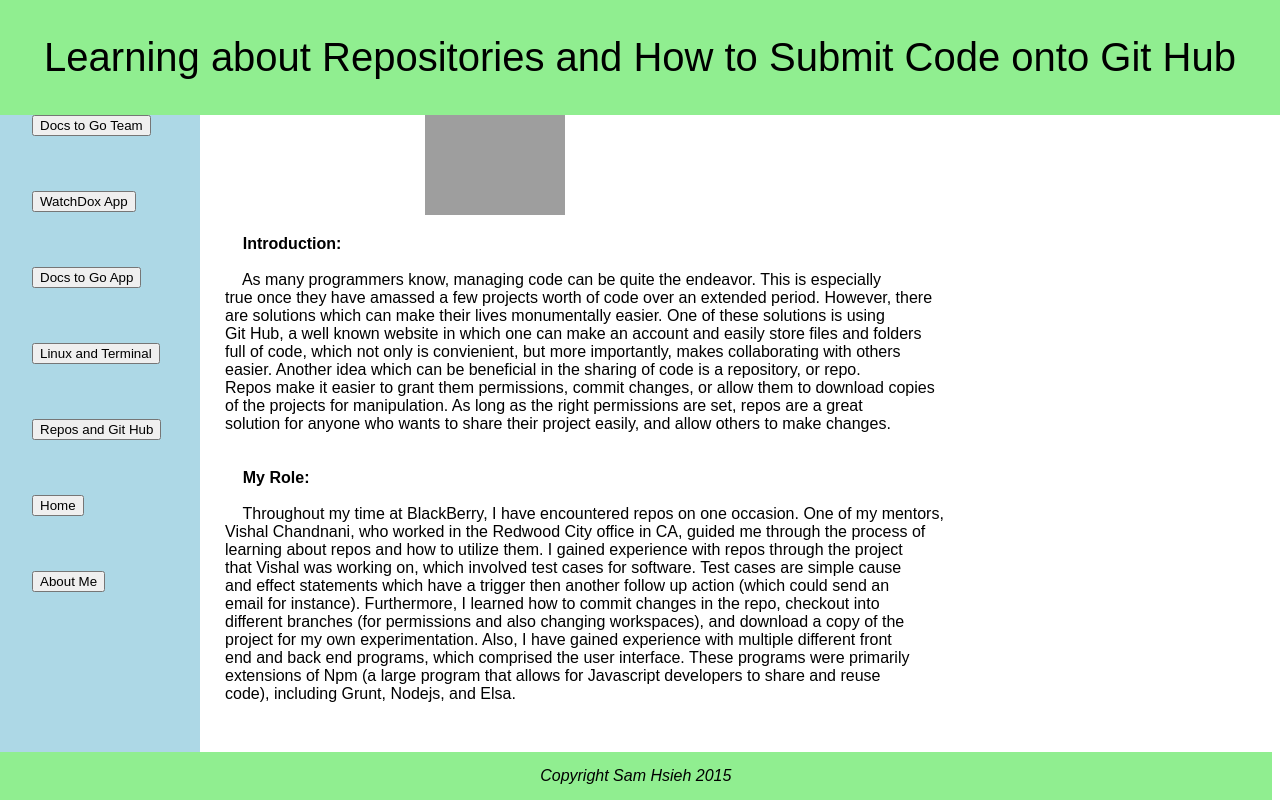
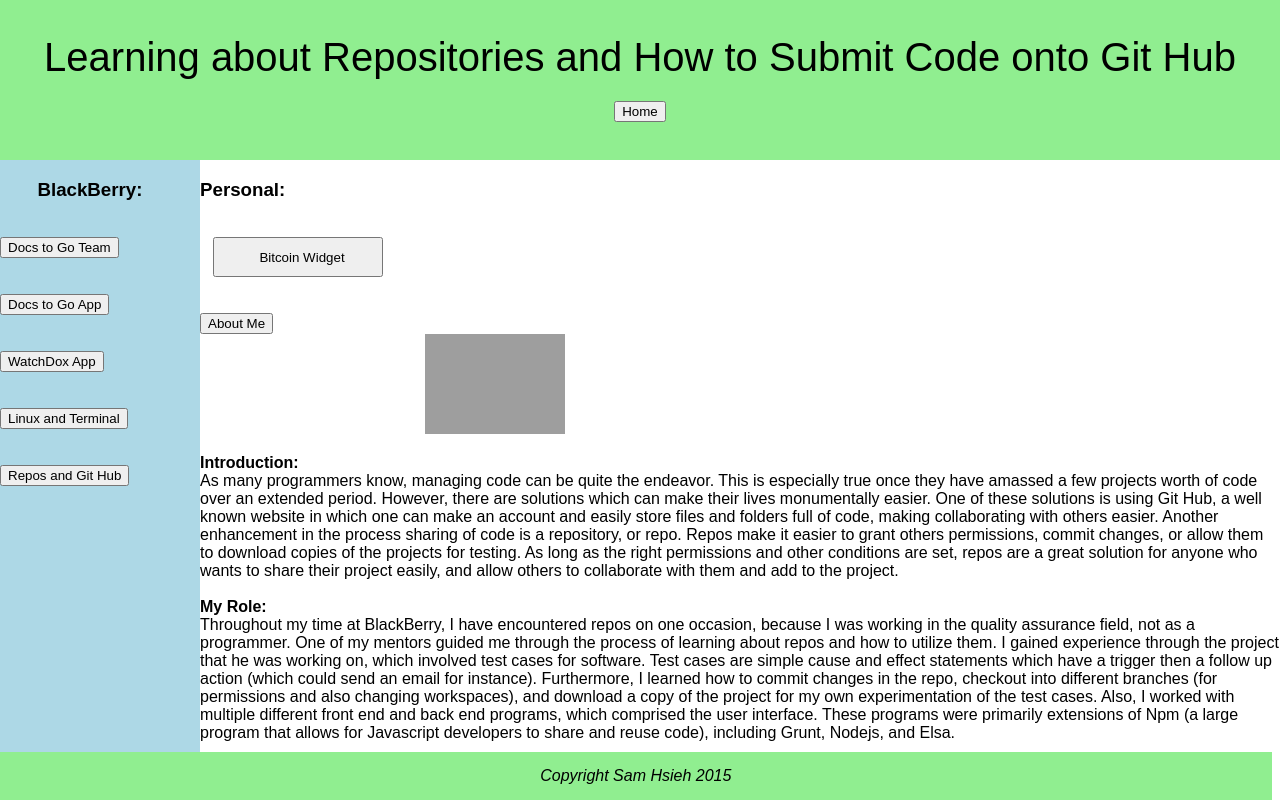
Before and after one commit to homeyboy913/websiteCode, a plain HTML site: page ReposandGitHub.html in a window 1280 px wide. Shown: the top 800 px of the page. Drawn offline with Linux system fonts and the light colour scheme; grey boxes are pictures that could not be loaded.

Commit message:
Update ReposandGitHub.html

```diff
--- a/ReposandGitHub.html
+++ b/ReposandGitHub.html
@@ -7,65 +7,71 @@
 </head>
 <body>
 
-
-<div class="header">Learning about Repositories and How to Submit Code onto Git Hub</div>
+<div class="header">Learning about Repositories and How to Submit Code onto Git Hub
+    <form method="link" action="index.html"><input type="submit" id="button1" value="Home"></form>
+</div>
 
 <div class="left">
-    <form class="buttons" method="link" action="DocsToGo.html"><input type="submit" value="Docs to Go Team" height="40" width="170"> </form>
+    <h3 style="padding-left:1em; margin-left:1em">BlackBerry:</h3>
+    <br>
+    <form method="link" action="DocsToGo.html"><input type="submit" id="button2" value="Docs to Go Team"> </form>
     <br>
     <br>
-    <form class="buttons" method="link" action="WatchDoxApp.html"><input type="submit" value="WatchDox App"> </form>
+    <form method="link" action="DocsToGoApp.html"><input type="submit" id="button3" value="Docs to Go App"> </form>
     <br>
     <br>
-    <form class="buttons" method="link" action="DocsToGoApp.html"><input type="submit" value="Docs to Go App"> </form>
+    <form method="link" action="WatchDoxApp.html"><input type="submit" id="button4" value="WatchDox App"> </form>
     <br>
     <br>
-    <form class="buttons" method="link" action="LinuxandTerminal.html"><input type="submit" value="Linux and Terminal"> </form>
+    <form method="link" action="LinuxandTerminal.html"><input type="submit" id="button5" value="Linux and Terminal"> </form>
     <br>
     <br>
-    <form class="buttons" method="link" action="ReposandGitHub.html"><input type="submit" value="Repos and Git Hub"> </form>
+    <form method="link" action="ReposandGitHub.html"><input type="submit" id="button6" value="Repos and Git Hub"> </form>
+</div>
+
+<div id="right">
+    <h3 style="padding-left:1em; margin-left:1em">Personal:</h3>
+    <br>
+    <script type="text/javascript" src="Bitcoin.js"></script>
+    <input id="clickMe" type="button" style="padding-left:1em; margin-left:1em; width:170px; height:40px;" value="Bitcoin Widget" onclick="bitcoinFunction()" />
     <br>
     <br>
-    <form class="buttons" method="link" action="index.html"><input type="submit" value="Home"></form>
     <br>
-    <br>
-    <form class="buttons" method="link" action="aboutMe.html"><input type="submit" value="About Me"></form>
-
+    <form method="link" action="aboutMe.html"><input type="submit" id="button7" value="About Me"></form>
 </div>
-
 
 <img style="margin-left:225px; width:140px;height:100px" src="http://tinyurl.com/oydb79x" alt="ERROR: Please update your browser">
 
+<p id="paragraph">
 
-<pre style="margin-left:225px">
+    <!--Finished-->
+
     <b>Introduction:</b>
-
+    <br>
     As many programmers know, managing code can be quite the endeavor. This is especially
 true once they have amassed a few projects worth of code over an extended period. However, there
 are solutions which can make their lives monumentally easier. One of these solutions is using
 Git Hub, a well known website in which one can make an account and easily store files and folders
-full of code, which not only is convienient, but more importantly, makes collaborating with others
-easier. Another idea which can be beneficial in the sharing of code is a repository, or repo.
-Repos make it easier to grant them permissions, commit changes, or allow them to download copies
-of the projects for manipulation. As long as the right permissions are set, repos are a great
-solution for anyone who wants to share their project easily, and allow others to make changes.
-
-
+full of code, making collaborating with others easier. Another enhancement in the process sharing
+of code is a repository, or repo. Repos make it easier to grant others permissions, commit changes,
+or allow them to download copies of the projects for testing. As long as the right permissions and
+other conditions are set, repos are a great solution for anyone who wants to share their project
+easily, and allow others to collaborate with them and add to the project.
+    <br>
+    <br>
     <b>My Role:</b>
-
-    Throughout my time at BlackBerry, I have encountered repos on one occasion. One of my mentors,
-Vishal Chandnani, who worked in the Redwood City office in CA, guided me through the process of
-learning about repos and how to utilize them. I gained experience with repos through the project
-that Vishal was working on, which involved test cases for software. Test cases are simple cause
-and effect statements which have a trigger then another follow up action (which could send an
-email for instance). Furthermore, I learned how to commit changes in the repo, checkout into
-different branches (for permissions and also changing workspaces), and download a copy of the
-project for my own experimentation. Also, I have gained experience with multiple different front
-end and back end programs, which comprised the user interface. These programs were primarily
-extensions of Npm (a large program that allows for Javascript developers to share and reuse
-code), including Grunt, Nodejs, and Elsa.
-</pre>
-
+    <br>
+    Throughout my time at BlackBerry, I have encountered repos on one occasion, because I was working
+in the quality assurance field, not as a programmer. One of my mentors guided me through the process
+of learning about repos and how to utilize them. I gained experience through the project that he was
+working on, which involved test cases for software. Test cases are simple cause and effect statements
+which have a trigger then a follow up action (which could send an email for instance). Furthermore, I
+learned how to commit changes in the repo, checkout into different branches (for permissions and also
+changing workspaces), and download a copy of the project for my own experimentation of the test cases.
+Also, I worked with multiple different front end and back end programs, which comprised the user interface.
+These programs were primarily extensions of Npm (a large program that allows for Javascript developers
+to share and reuse code), including Grunt, Nodejs, and Elsa.
+</p>
 
 <div class="footer"><em>Copyright Sam Hsieh 2015</em></div>
 </body>
```
